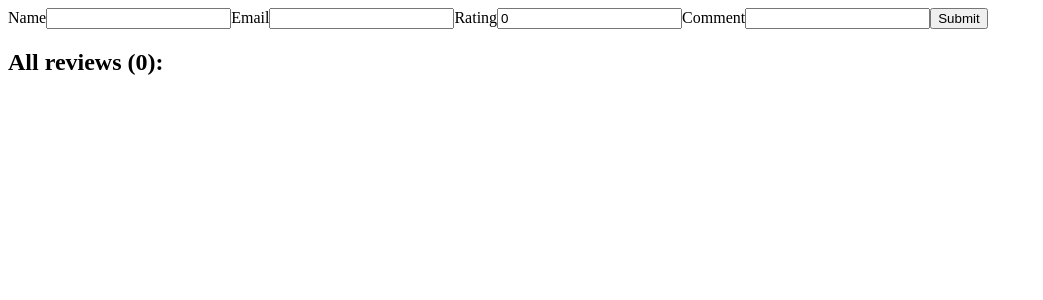
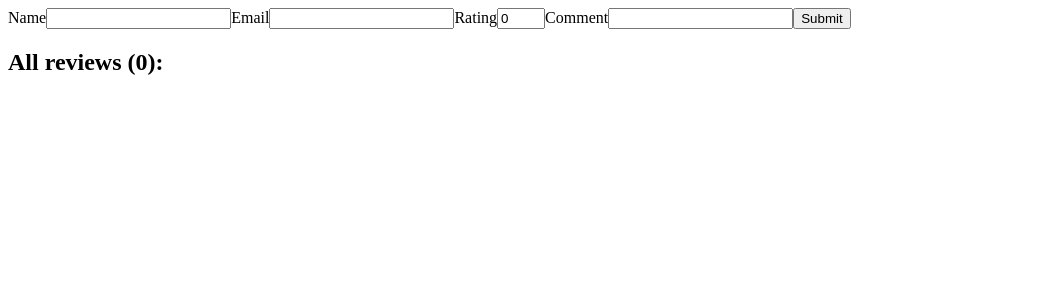
Before and after one commit to sebprest/customer-feedback-app, a React app: page / in a window 1280 px wide. Shown: the top 300 px of the page, without its empty margins (0-1043 px from the left). Built offline with nearby package versions, Linux system fonts and the light colour scheme.

Commit message:
Change rating input type to number

```diff
--- a/src/ts/app/review-form/review-form-fields.tsx
+++ b/src/ts/app/review-form/review-form-fields.tsx
@@ -51,6 +51,7 @@ export const ReviewFormFields: React.FunctionComponent<Props> = React.memo(
         />
         <label htmlFor={REVIEW_FORM_FIELD_IDS.rating}>Rating</label>
         <input
+          type="number"
           id={REVIEW_FORM_FIELD_IDS.rating}
           name="rating"
           value={values.rating}
```
Also changed, not shown: 1 other file (tests, documents, lock files or other folders).
